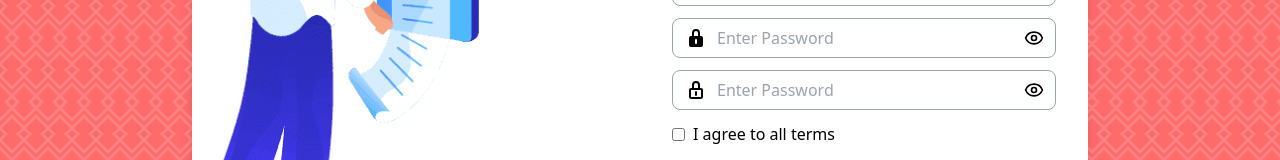
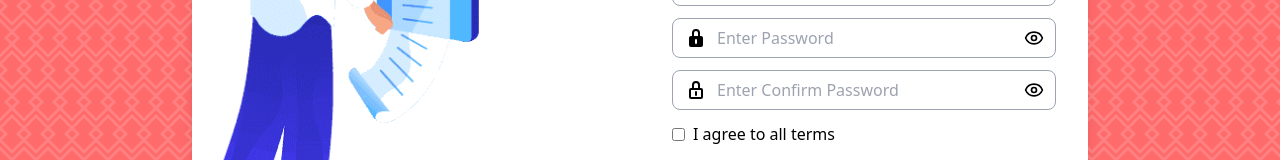
Before and after one commit to shizafatima/ToDo-App, a React (Vite) app: page / in a window 1280 px wide. Shown: the part 410-570 px from the top of the page. Built offline with nearby package versions, Linux system fonts and the light colour scheme; what tailwindcss-pseudo-elements would draw is missing.

Commit message:
Fix confirm password input error on signup page

```diff
--- a/src/components/SignUp.jsx
+++ b/src/components/SignUp.jsx
@@ -110,7 +110,7 @@ const SignUp = () => {
                     <h2 className="text-black font-bold flex justify-start py-2 mb-5 text-4xl">Sign Up</h2>
 
                     {/* Add form here later */}
-                    <form action="SignIn.jsx" onSubmit={handleSubmit} noValidate>
+                    <form onSubmit={handleSubmit} noValidate>
                         <div className="flex items-center relative w-full mb-3  mr-2 outline-none h-10 ">
                             <svg class="absolute left-3 top-1/2 transform -translate-y-1/2 text-black w-6 h-6 pointer-events-none" aria-hidden="true" xmlns="http://www.w3.org/2000/svg" width="24" height="24" fill="currentColor" viewBox="0 0 24 24">
                                 <path fill-rule="evenodd" d="M5 8a4 4 0 1 1 7.796 1.263l-2.533 2.534A4 4 0 0 1 5 8Zm4.06 5H7a4 4 0 0 0-4 4v1a2 2 0 0 0 2 2h2.172a2.999 2.999 0 0 1-.114-1.588l.674-3.372a3 3 0 0 1 .82-1.533L9.06 13Zm9.032-5a2.907 2.907 0 0 0-2.056.852L9.967 14.92a1 1 0 0 0-.273.51l-.675 3.373a1 1 0 0 0 1.177 1.177l3.372-.675a1 1 0 0 0 .511-.273l6.07-6.07a2.91 2.91 0 0 0-.944-4.742A2.907 2.907 0 0 0 18.092 8Z" clip-rule="evenodd" />
@@ -221,8 +221,8 @@ const SignUp = () => {
 
                             <input
                                 type={showConfirmPassword ? "text" : "password"}
-                                name="password"
-                                placeholder="Enter Password"
+                                name="confirmPassword"
+                                placeholder="Enter Confirm Password"
                                 onChange={handleChange}
                                 value={formData.confirmPassword}
                                 className="w-full h-10 p-2 pl-11 pr-10 text-black border border-gray-400 rounded-lg mb-3 self-baseline"
```
